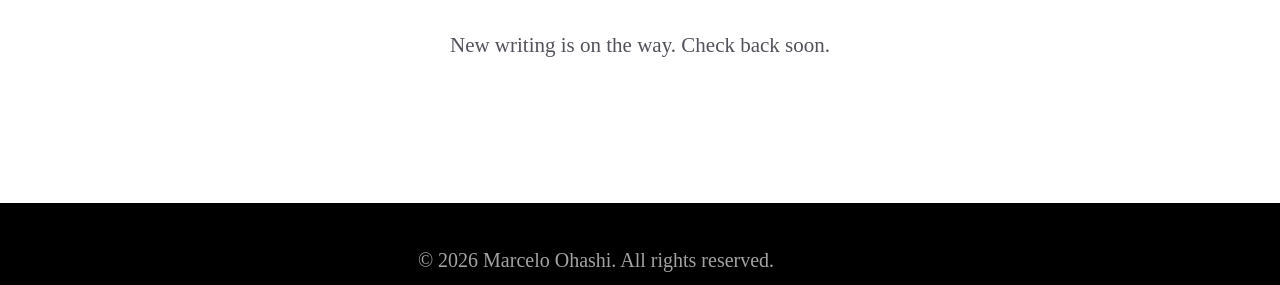
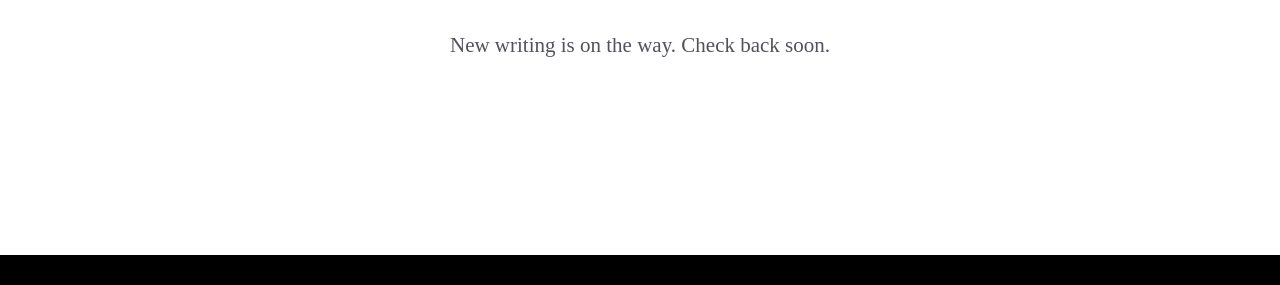
Before and after one commit to mgohashi/mgohashi.github.io, an Astro site: page /posts in a window 1280 px wide. Shown: the part 289-574 px from the top of the page. Built offline with nearby package versions, Linux system fonts and the light colour scheme; Astro itself is replaced by a stand-in of ours.

Commit message:
feat(layout): Pin the footer to the bottom on short pages
Make body a min-height:100vh flex column and let main grow (flex:1 0
auto) so a short page (e.g. the empty posts list or 404) still pushes
the footer to the bottom of the viewport, while long pages keep the
footer below the content with normal scrolling. Verified in a browser:
on /posts the footer sits at the viewport bottom with no scroll; on a
tall page it stays below main and the page scrolls, with main still
horizontally centered.

```diff
--- a/src/styles/global.css
+++ b/src/styles/global.css
@@ -41,12 +41,20 @@ body {
 	color: var(--color-text-secondary);
 	font-size: 20px;
 	line-height: 1.7;
+	/* Sticky footer: fill at least the viewport so a short page still
+	   pushes the footer to the bottom of the screen. */
+	display: flex;
+	flex-direction: column;
+	min-height: 100vh;
 }
 main {
 	width: 720px;
 	max-width: calc(100% - 2em);
 	margin: auto;
 	padding: 3em 1em;
+	/* Grow to absorb leftover vertical space, keeping the footer at the
+	   bottom when content is short. */
+	flex: 1 0 auto;
 }
 h1,
 h2,
```
